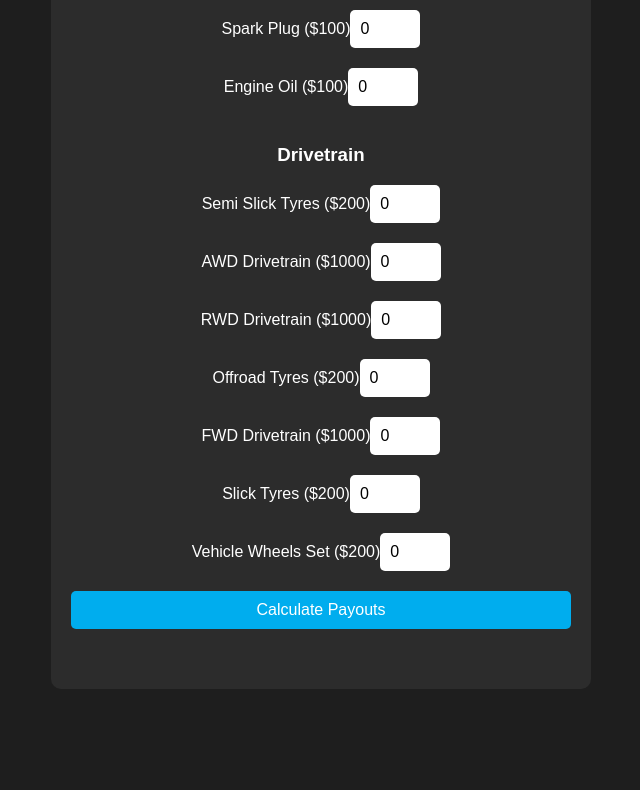
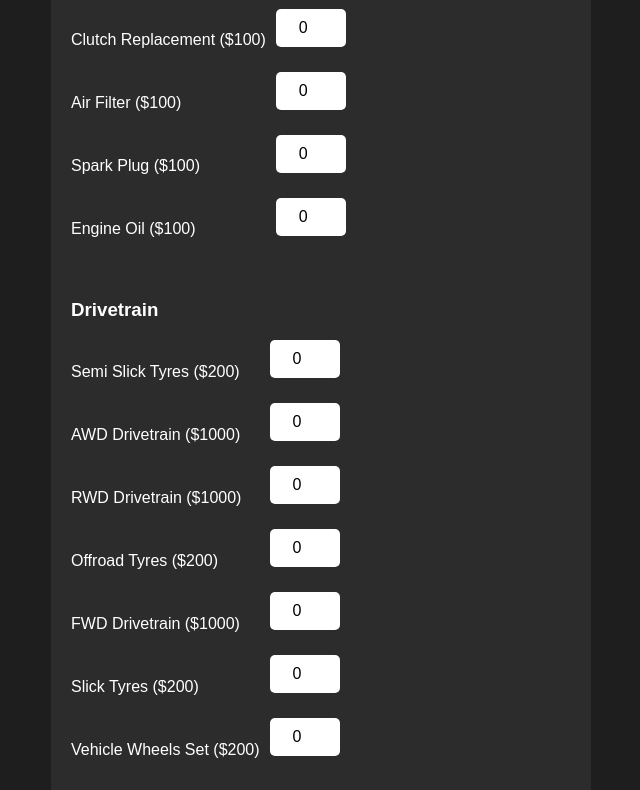
Before and after one commit to starshipunicorn/pitstop, a plain HTML site: page index.html in a window 1280 px wide. Shown: the part 2010-2800 px from the top of the page, without its empty margins (319-959 px from the left). Before the commit the page ends 2719 px from the top, so only its background shows below. Drawn offline with Linux system fonts and the light colour scheme.

Commit message:
Update styles.css

```diff
--- a/styles.css
+++ b/styles.css
@@ -32,28 +32,37 @@ h2 {
     display: inline-block;
     width: 100%;
     max-width: 500px;
+    text-align: left;
 }
 
 form {
     display: flex;
     flex-direction: column;
+    align-items: flex-start;
 }
 
 label {
     margin-top: 10px;
     margin-bottom: 5px;
-    text-align: left;
 }
 
-input, button {
+input[type="text"],
+input[type="number"] {
     padding: 10px;
     margin-bottom: 20px;
     border-radius: 5px;
     border: none;
     font-size: 1rem;
+    width: 100%;
+    max-width: 450px;
 }
 
 button {
+    padding: 10px 20px;
+    margin-top: 20px;
+    border-radius: 5px;
+    border: none;
+    font-size: 1rem;
     background-color: #00adee;
     color: #ffffff;
     cursor: pointer;
@@ -67,3 +76,30 @@ button:hover {
     margin-top: 20px;
     font-size: 1.2rem;
 }
+
+#mechanic-selection,
+#engine-selection,
+#drivetrain-selection {
+    margin-bottom: 20px;
+}
+
+#mechanic-selection div,
+#engine-selection div,
+#drivetrain-selection div {
+    display: flex;
+    justify-content: space-between;
+    align-items: center;
+    margin-bottom: 5px;
+}
+
+#mechanic-selection div label,
+#engine-selection div label,
+#drivetrain-selection div label {
+    flex: 1;
+}
+
+input[name="quantity"] {
+    width: 50px;
+    text-align: center;
+    margin-left: 10px;
+}
```
